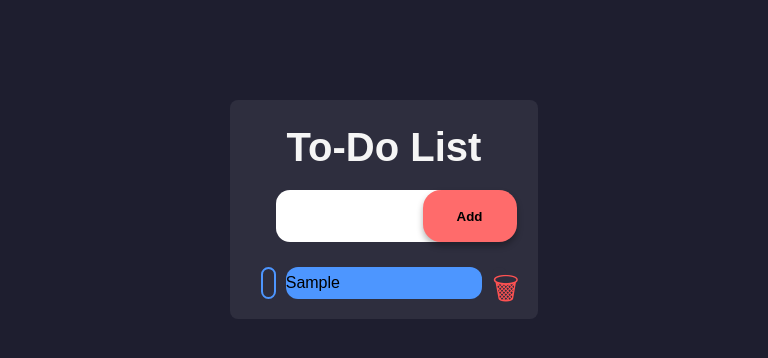
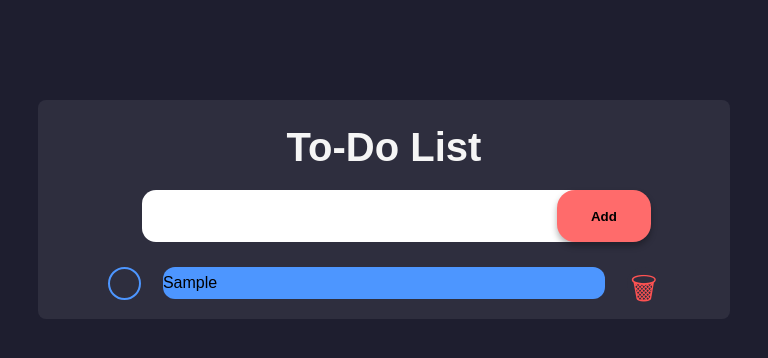
Before and after one commit to Ha-Khu/todo-list, a plain HTML site: page index.html in a window 768 px wide. Both pictures are taken after typing "Sample" into the empty fields and a click on the button "Add". Drawn offline with Linux system fonts and the light colour scheme.

Commit message:
Improve responsiveness by adjusting todo-container width

```diff
--- a/style.css
+++ b/style.css
@@ -104,7 +104,8 @@ ul li{
   position: relative;
   transition: background-color 0.2s, border-color 0.2s;
   border-radius: 100px;
-  width: 6%;
+  width: 2.5em;
+  height: 2.5em;
 }
 
 .checkbox:checked {
@@ -115,13 +116,13 @@ ul li{
 .checkbox:checked::after {
   content: "";
   position: absolute;
-  left: 12px;
-  top: 10px;
-  width: 6px;
-  height: 12px;
+  left: 50%;
+  top: 50%;
+  width: 20%;
+  height: 35%;
   border: solid white;
   border-width: 0 2px 2px 0;
-  transform: rotate(45deg);
+  transform: translate(-50%, -50%) rotate(45deg);
 }
 
 .checkbox:active {
@@ -149,3 +150,15 @@ ul li{
 .delete-btn:active {
   transform: scale(0.9);
 }
+
+@media (max-width: 1100px) and (min-width: 768px){
+  .todo-container{
+    width: 60%;
+  }
+}
+
+@media (max-width: 768px){
+  .todo-container{
+    width: 90%;
+  }
+}
```
